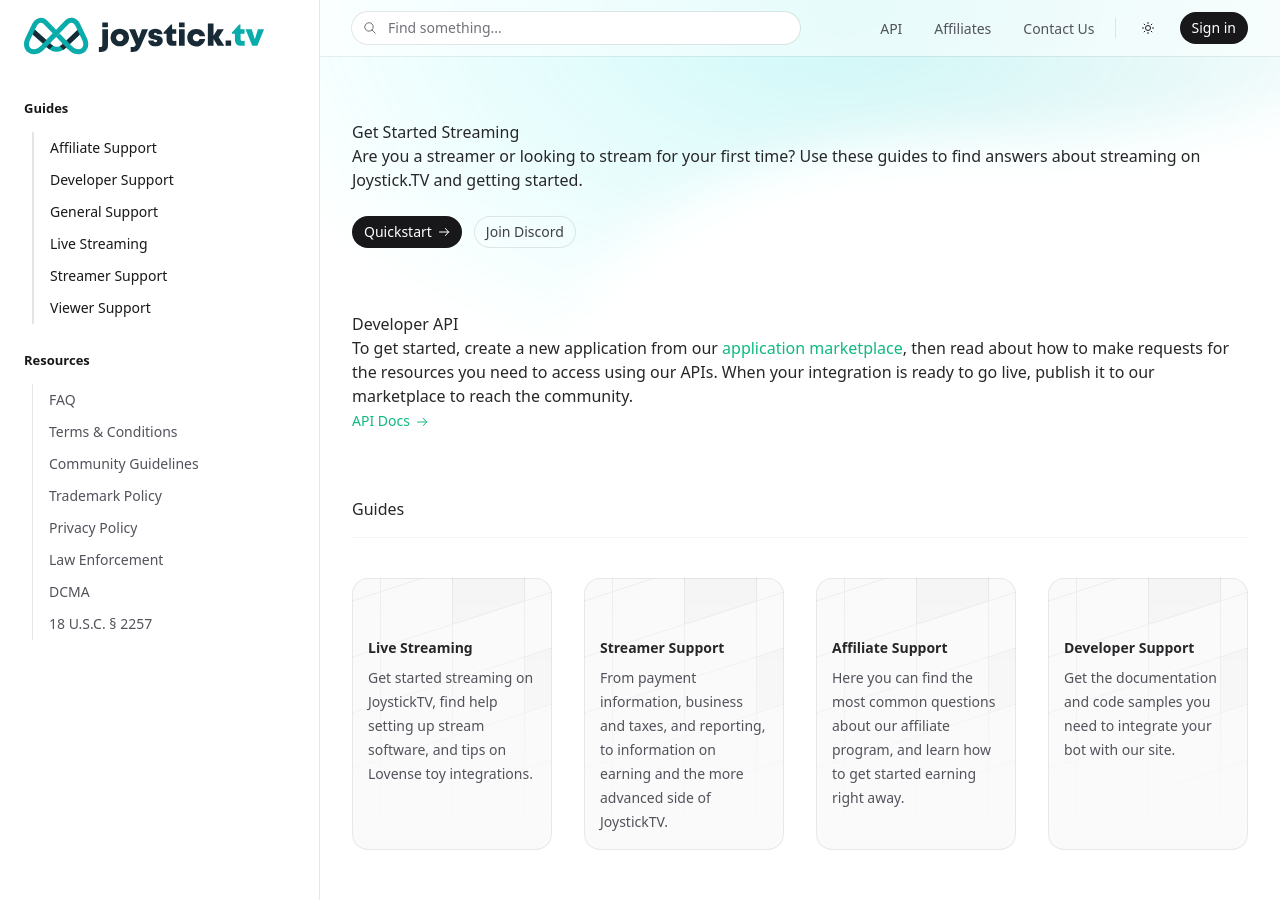
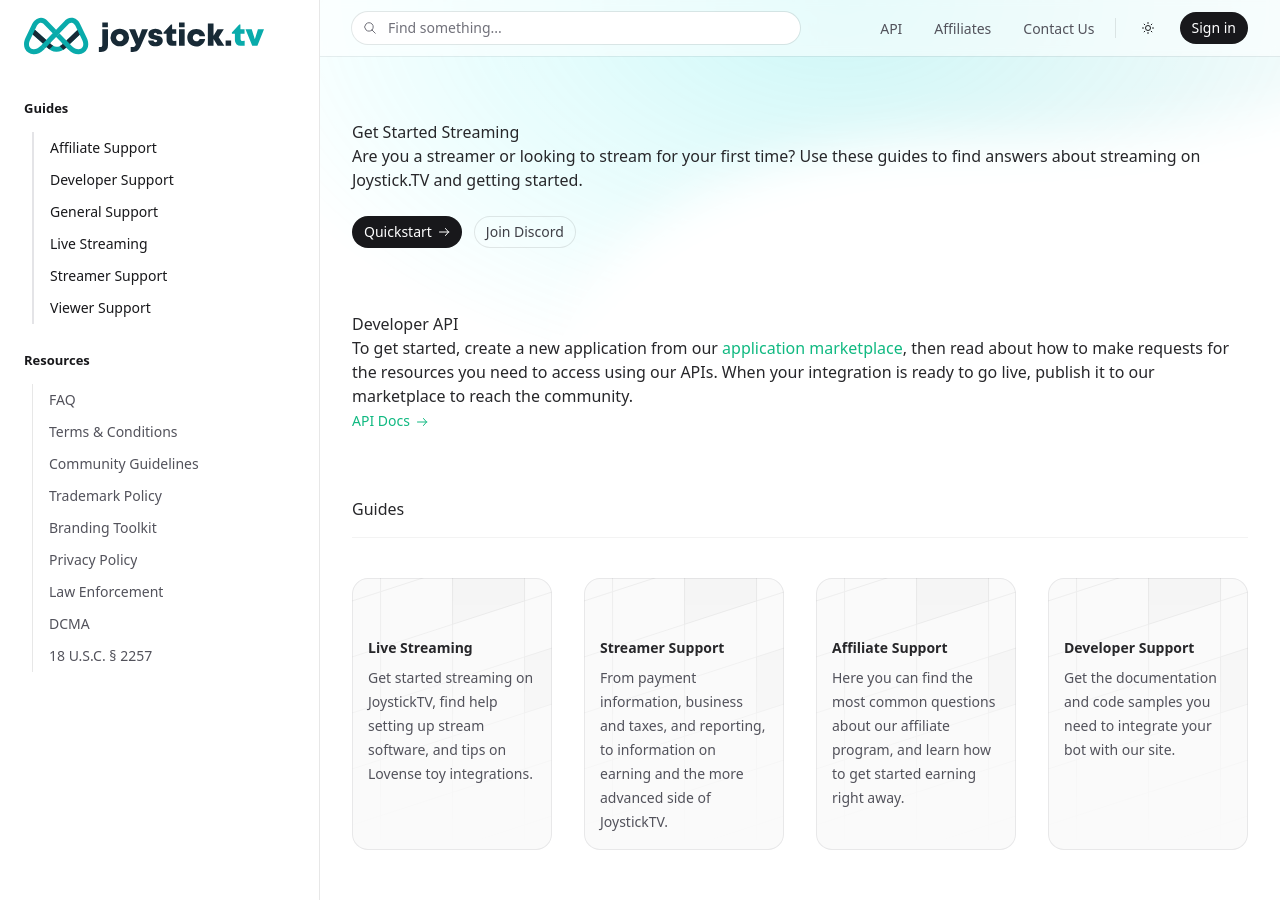
Before and after one commit to joysticktv/joysticktv.github.io, a Jekyll site: the page built from index.md, in a window 1280 px wide and 900 px high. Built offline with Jekyll 4.4.1, drawn with Linux system fonts in a browser that asks for light colours; nearby versions of some CDN libraries; comment, search, counter and statistics services are not loaded.

Commit message:
Added link branding to lower sidebar

```diff
--- a/_config.yml
+++ b/_config.yml
@@ -27,6 +27,8 @@
       text: Community Guidelines
     - url: https://joystick.tv/trademark-policy
       text: Trademark Policy
+    - url: https://joystick.tv/branding
+      text: Branding Toolkit
     - url: https://joystick.tv/privacy
       text: Privacy Policy
     - url: https://joystick.tv/law-enforcement
```
